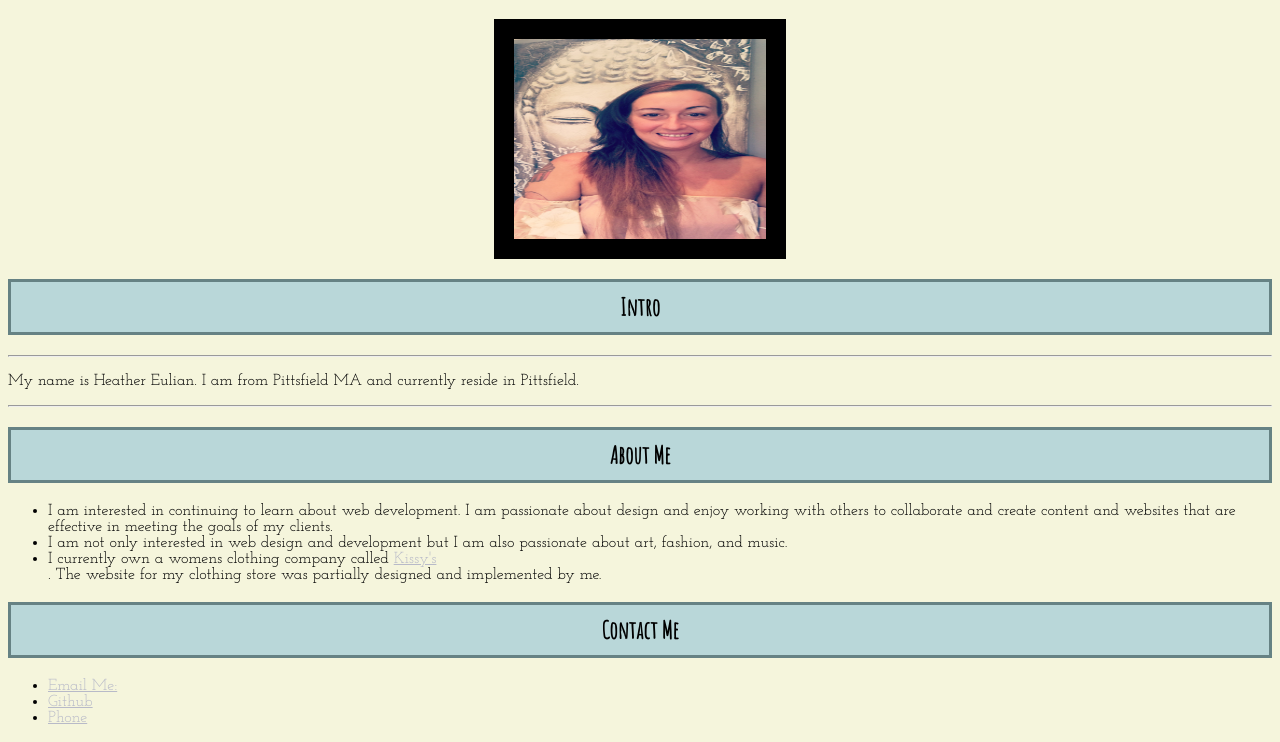
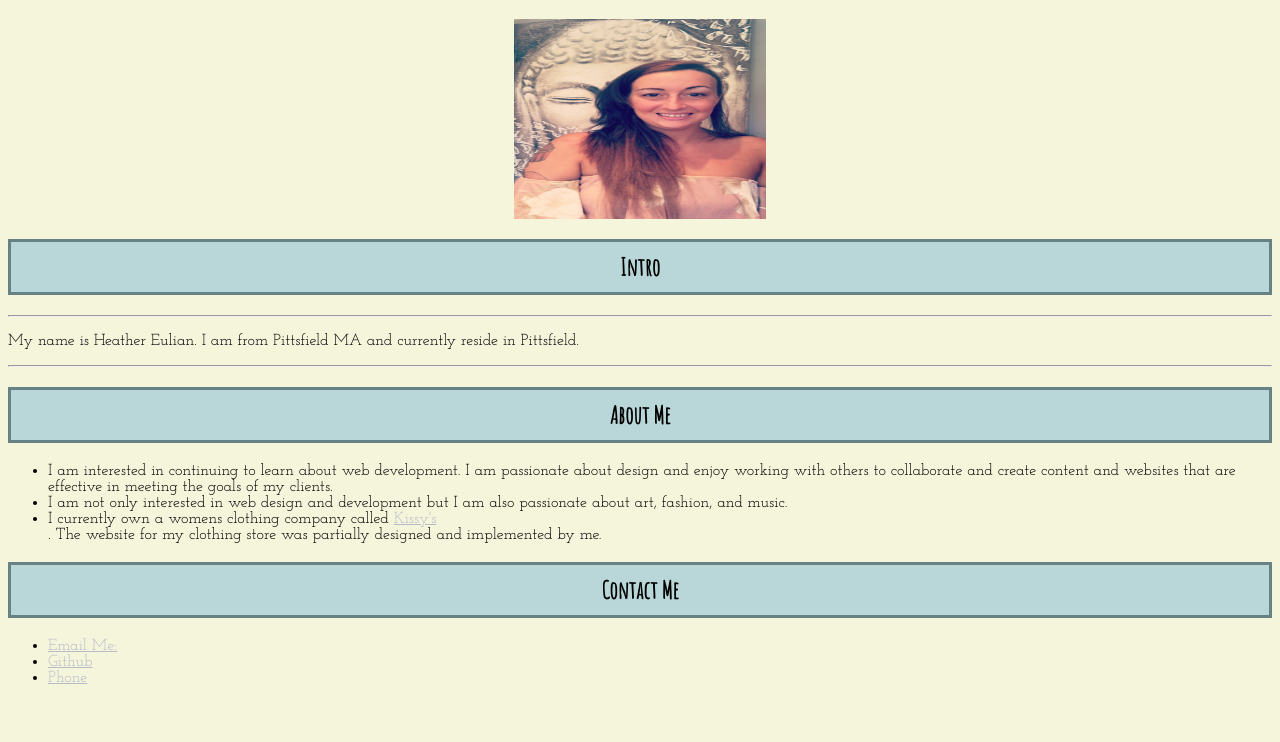
Before and after one commit to heulian/Personal-Webpage, a plain HTML site: page index.html in a window 1280 px wide. Shown: the part 173-915 px from the top of the page. After the commit the page ends 875 px from the top, so only its background shows below. Drawn offline with Linux system fonts and the light colour scheme.

Commit message:
Add files via upload

```diff
--- a/style.css
+++ b/style.css
@@ -16,9 +16,7 @@ p,ul{
   font-family: 'Josefin Slab', serif;";
 }
  img{
-   border: 20px solid black;
-  height:793;
-  width: 276 px;
+
 
  }
 
```
